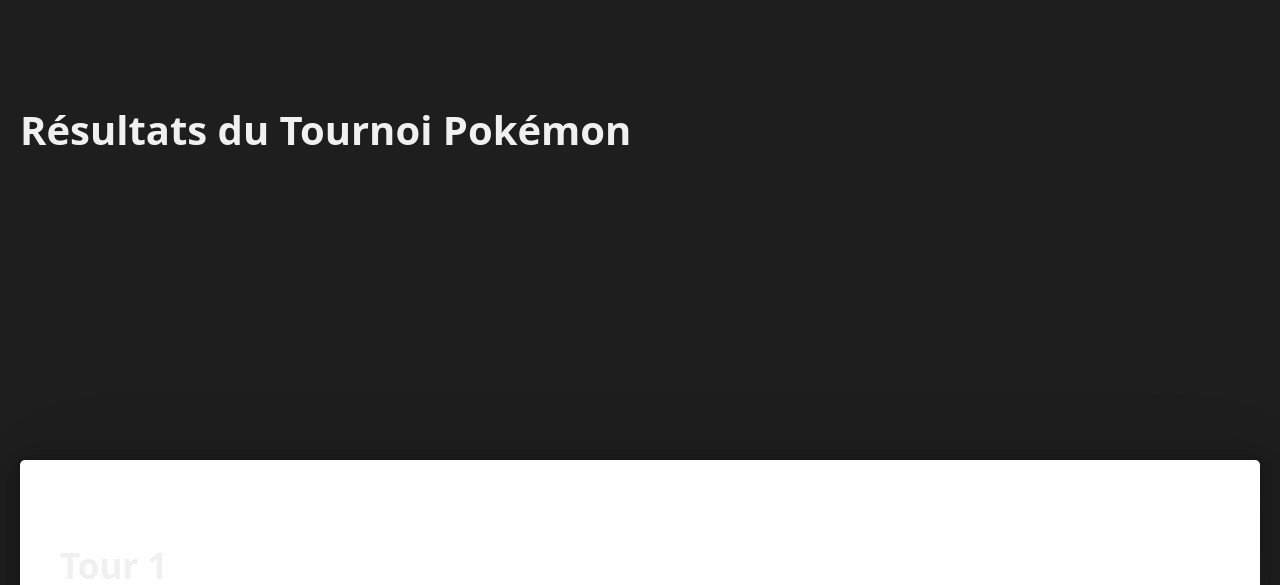
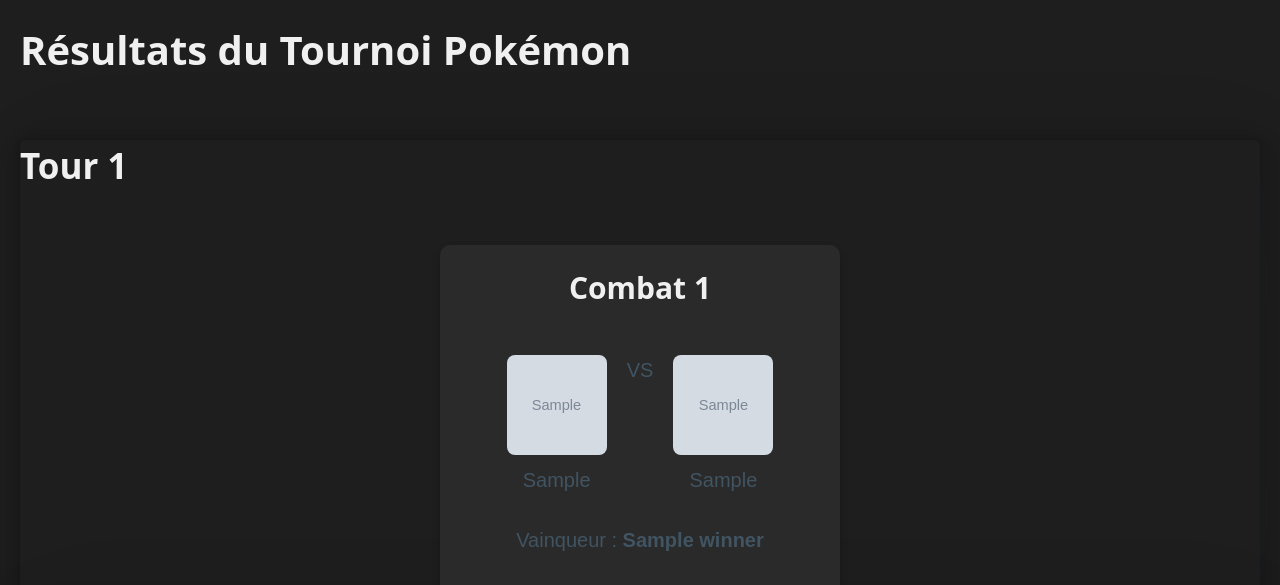
Before and after one commit to seb54/PokeAPI, a Flask app: template scripts/templates/tournament.html in a window 1280 px wide. Shown: the top 585 px of the page. Run offline with Flask 3, Linux system fonts and the light colour scheme; the template is opened without the code that fills it: most values are stand-ins (such as "Sample title", 1, 10 or a date in 2020); grey boxes marked "Sample" are stand-in pictures; some libraries are stand-ins or nearby versions; grey boxes are pictures that could not be loaded.

Commit message:
Add GSAP animations and improve CSS styling
Removed redundant footer message, added GSAP for card animations, and updated CSS for better layout and styling. Added new functions to calculate Pokémon strength and simulate battles in app.py.

```diff
--- a/scripts/app.py
+++ b/scripts/app.py
@@ -36,11 +36,33 @@
             pokemons.append(pokemon_data)
     return pokemons
 
+# Calculer la force d'un pokémon
+def calculate_pokemon_strength(pokemon):
+    stats = pokemon['stats']
+    total_strength = sum(stat['base_stat'] for stat in stats)
+    return total_strength
+
+# Simuler un combat et déterminer le vainqueur
+def simulate_battle(pokemon1, pokemon2):
+    strength1 = calculate_pokemon_strength(pokemon1)
+    strength2 = calculate_pokemon_strength(pokemon2)
+
+    if strength1 > strength2:
+        return pokemon1
+    elif strength2 > strength1:
+        return pokemon2
+    else:
+        return random.choice([pokemon1, pokemon2])
+
+
 # Route principale : Affichage de la liste des combattants
 @app.route('/')
 def index():
     pokemons = get_random_pokemons()  # Obtenons les Pokémon aléatoires
     return render_template('combatants.html', pokemons=pokemons)
+
+
+
 
 # Route pour démarrer le tournoi
 @app.route('/tournament')
--- a/scripts/static/style.css
+++ b/scripts/static/style.css
@@ -11,7 +11,17 @@
     color: #f0f0f0; /* Cyan lumineux pour un bon contraste */
     font-weight: bold;
 }
-
+header {
+    padding:0 !important;
+}
+main {
+    padding:0 !important;
+}
+article {
+    background-color: #1e1e1e;
+    padding: 0;
+    margin:0;
+}
 
 /* Flexbox grid for Pokémon list */
 .grid {
@@ -27,7 +37,7 @@
     border-radius: 10px;
     box-shadow: 0 4px 8px rgba(0, 0, 0, 0.2);
     padding: 20px;
-    width: 150px;
+    width: 400px;
     text-align: center;
 }
 
@@ -38,3 +48,7 @@
     border-radius: 8px;
     margin-bottom: 10px;
 }
+
+button {
+    max-width:200px;
+}
--- a/scripts/templates/index.html
+++ b/scripts/templates/index.html
@@ -22,7 +22,6 @@
     </main>
 
     <footer>
-        <p>Fait avec PicoCSS</p>
     </footer>
 </body>
 </html>
--- a/scripts/templates/tournament.html
+++ b/scripts/templates/tournament.html
@@ -4,6 +4,8 @@
     <meta charset="UTF-8">
     <meta name="viewport" content="width=device-width, initial-scale=1.0">
     <title>Tournoi Pokémon</title>
+    <!-- Lien vers GSAP via CDN -->
+    <script src="https://cdnjs.cloudflare.com/ajax/libs/gsap/3.12.2/gsap.min.js"></script>
     <!-- Lien vers PicoCSS via CDN -->
     <link rel="stylesheet" href="https://unpkg.com/@picocss/pico@1.5.7/css/pico.min.css">
     <link rel="stylesheet" href="/static/style.css">
@@ -19,7 +21,7 @@
                 <h2>Tour {{ round.round_number }}</h2>
                 <div class="grid">
                     {% for battle in round.battles %}
-                        <div class="card">
+                        <div class="card pokemon-card">
                             <header>
                                 <h3>Combat {{ loop.index }}</h3>
                             </header>
@@ -50,7 +52,15 @@
     </main>
 
     <footer>
-        <p>Fait avec PicoCSS</p>
     </footer>
+    <script>
+        // Animation GSAP pour l'apparition des cartes de Pokémon
+        gsap.from(".pokemon-card", {
+            opacity: 0,
+            scale: 0.5,
+            duration: 0.5,
+            stagger: 0.2
+        });
+    </script>
 </body>
 </html>
```
